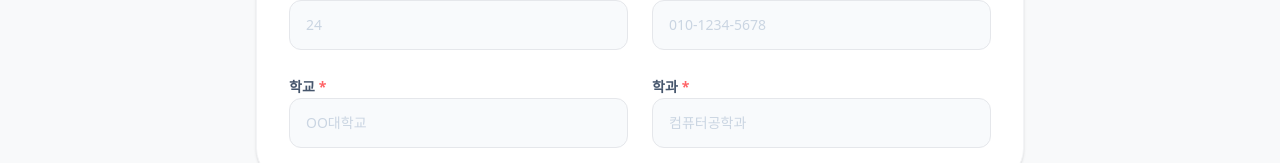
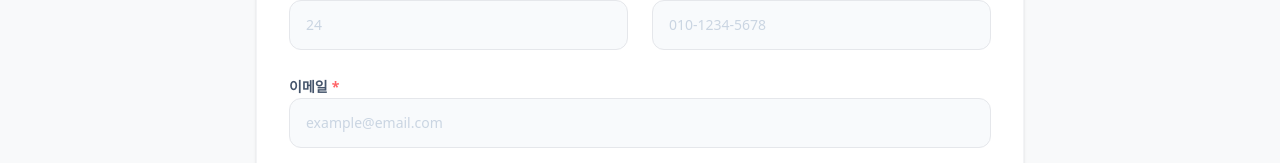
Before and after one commit to YBC-badminton/YBC-FE, a Next.js app: page /apply in a window 1280 px wide. Shown: the part 634-797 px from the top of the page. Built offline with nearby package versions, Linux system fonts and the light colour scheme.

Commit message:
지원서에 이메일 입력 항목 추가

```diff
--- a/app/(main)/apply/page.tsx
+++ b/app/(main)/apply/page.tsx
@@ -9,6 +9,7 @@ interface FormData {
     residence: string;
     age: string;
     phone: string;
+    email: string;
     school: string;
     major: string;
     introduction: string;
@@ -35,6 +36,7 @@ export default function ApplyPage() {
         residence: '',
         age: '',
         phone: '',
+        email: '',
         school: '',
         major: '',
         introduction: '',
@@ -66,7 +68,7 @@ export default function ApplyPage() {
     const handleSubmit = async (e: React.FormEvent) => {
         e.preventDefault();
 
-        if (!form.name || !form.gender || !form.residence || !form.age || !form.phone || !form.school || !form.major || !form.introduction || !form.motivation || !form.equipment || form.interviewTimes.length === 0 || !form.referral) {
+        if (!form.name || !form.gender || !form.residence || !form.age || !form.phone || !form.email || !form.school || !form.major || !form.introduction || !form.motivation || !form.equipment || form.interviewTimes.length === 0 || !form.referral) {
             alert('모든 필수 항목을 입력해 주세요.');
             return;
         }
@@ -179,6 +181,15 @@ export default function ApplyPage() {
                                 description="합격 통지 및 카톡방 초대에 사용됩니다."
                             />
                         </div>
+
+                        <FormInput
+                            label="이메일"
+                            required
+                            value={form.email}
+                            onChange={v => handleChange('email', v)}
+                            placeholder="example@email.com"
+                            type="email"
+                        />
 
                         <div className="grid grid-cols-1 sm:grid-cols-2 gap-4 sm:gap-6">
                             <FormInput
```
